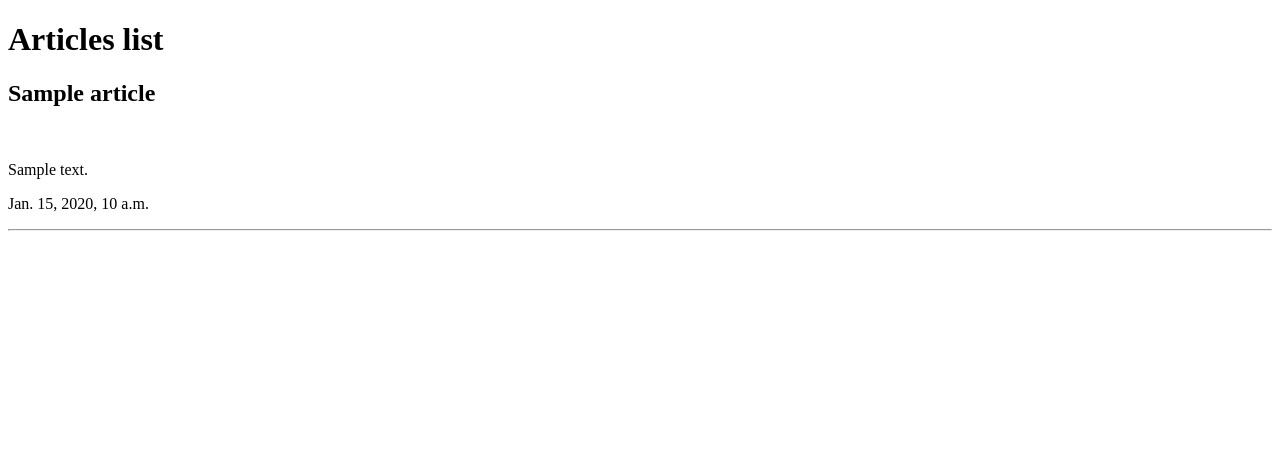
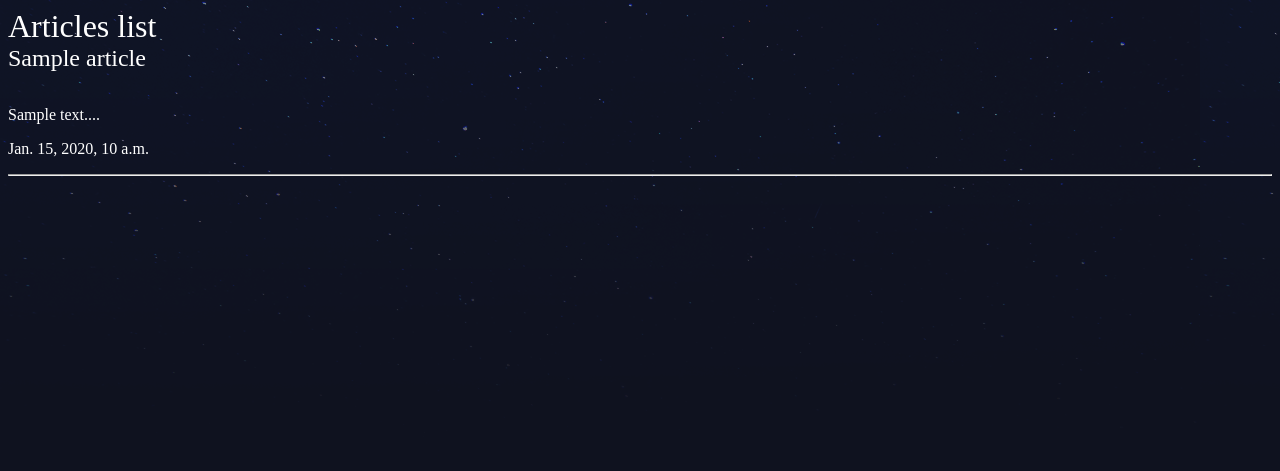
Before and after one commit to yoesk8/project-4-fitnessblog, a Django app: page /articles/ in a window 1280 px wide. Shown: the top 471 px of the page. Run offline with Django 4.2, Linux system fonts and the light colour scheme; tables that the repository leaves empty hold one stand-in row (values such as "Sample post").

Commit message:
Created static file folder and added basic css, also created snippet method to shorten body of article when displayed

```diff
--- a/fitnessblog/articles/models.py
+++ b/fitnessblog/articles/models.py
@@ -11,3 +11,6 @@ class Article(models.Model):
 
     def __str__(self):
         return self.title
+
+    def snippet(self):
+        return self.body[:50] + "..."
--- a/fitnessblog/articles/templates/articles/article_list.html
+++ b/fitnessblog/articles/templates/articles/article_list.html
@@ -1,3 +1,5 @@
+{% load static %}
+
 <!DOCTYPE html>
 <html lang="en">
 <head>
@@ -5,6 +7,7 @@
     <meta http-equiv="X-UA-Compatible" content="IE=edge">
     <meta name="viewport" content="width=device-width, initial-scale=1.0">
     <title>Articles</title>
+    <link rel="stylesheet" href="{% static 'styles.css' %}">
 </head>
 <body>
     <h1>Articles list</h1>
@@ -12,7 +15,7 @@
     {% for article in articles %}
     <h2>{{ article.title }}</h2>
     <br>
-    <p>{{ article.body }}</p>
+    <p>{{ article.snippet }}</p>
     <p>{{ article.date }}</p>
     <hr>
     {% endfor %}
--- /dev/null
+++ b/fitnessblog/assets/styles.css
@@ -0,0 +1,20 @@
+body{
+    background-color: #0f121f;
+    background-image: url(/static/stars.png);
+    background-repeat-y: no-repeat;
+    color: #fff;
+}
+
+body *{
+    font-family: Ubuntu;
+}
+
+h1, h2, h3, h4, h5{
+    font-weight: normal;
+    margin: 0;
+}
+
+a, a:hover, a:visited{
+    color: #fff;
+    text-decoration: none;
+}
--- a/fitnessblog/fitnessblog/settings.py
+++ b/fitnessblog/fitnessblog/settings.py
@@ -119,6 +119,10 @@ USE_TZ = True
 
 STATIC_URL = 'static/'
 
+STATICFILES_DIRS = (
+    os.path.join(BASE_DIR, 'assets'),
+)
+
 # Default primary key field type
 # https://docs.djangoproject.com/en/4.1/ref/settings/#default-auto-field
 
--- a/fitnessblog/fitnessblog/urls.py
+++ b/fitnessblog/fitnessblog/urls.py
@@ -1,7 +1,7 @@
 from django.contrib import admin
 from django.urls import path, include
-
 from . import views
+from django.contrib.staticfiles.urls import staticfiles_urlpatterns
 
 urlpatterns = [
     path('admin/', admin.site.urls),
@@ -9,3 +9,5 @@ urlpatterns = [
     path('about/', views.about),
     path('', views.home),
 ]
+
+urlpatterns += staticfiles_urlpatterns()
```
Also changed, not shown: README.md, fitnessblog/assets/stars.png (added), 1 other file.
